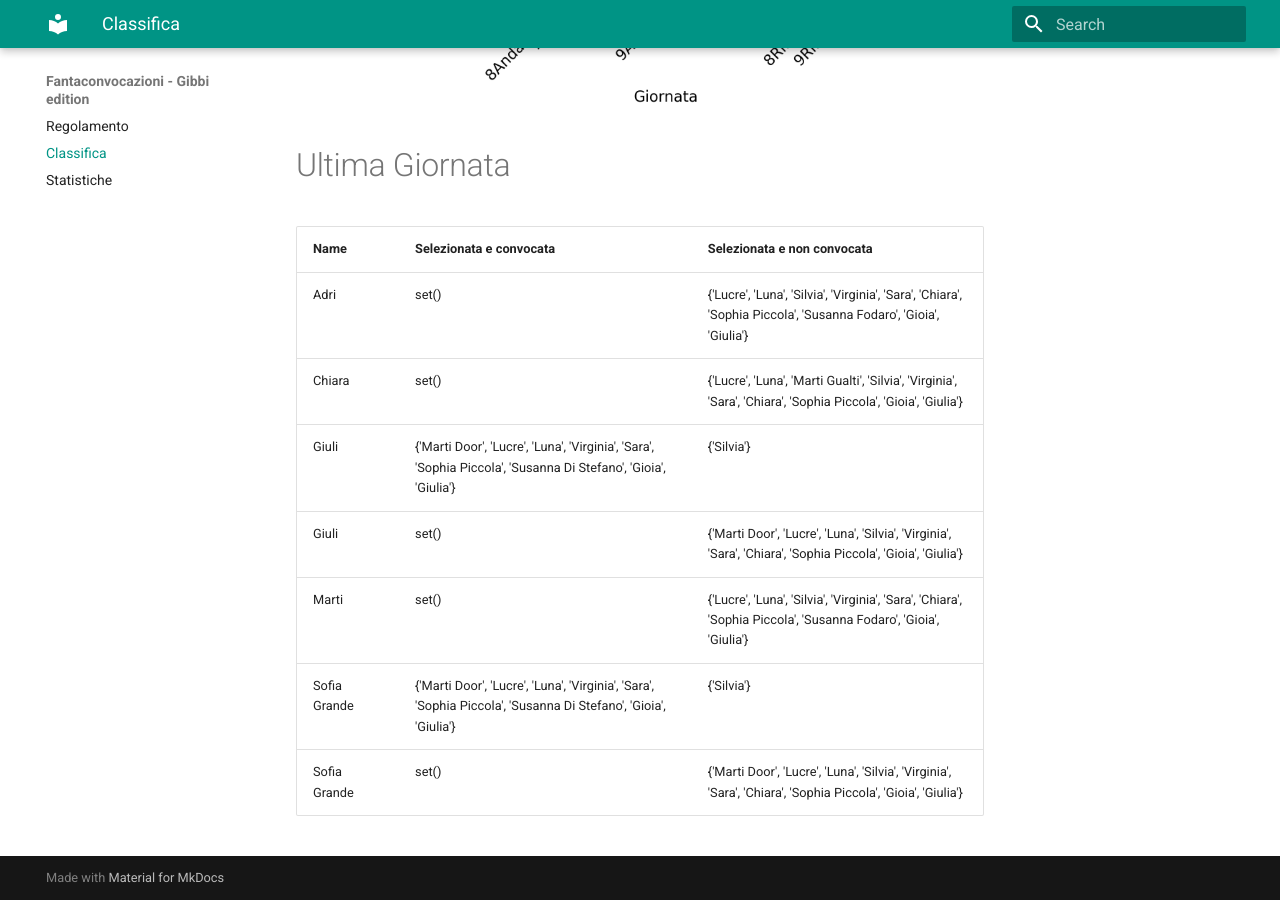
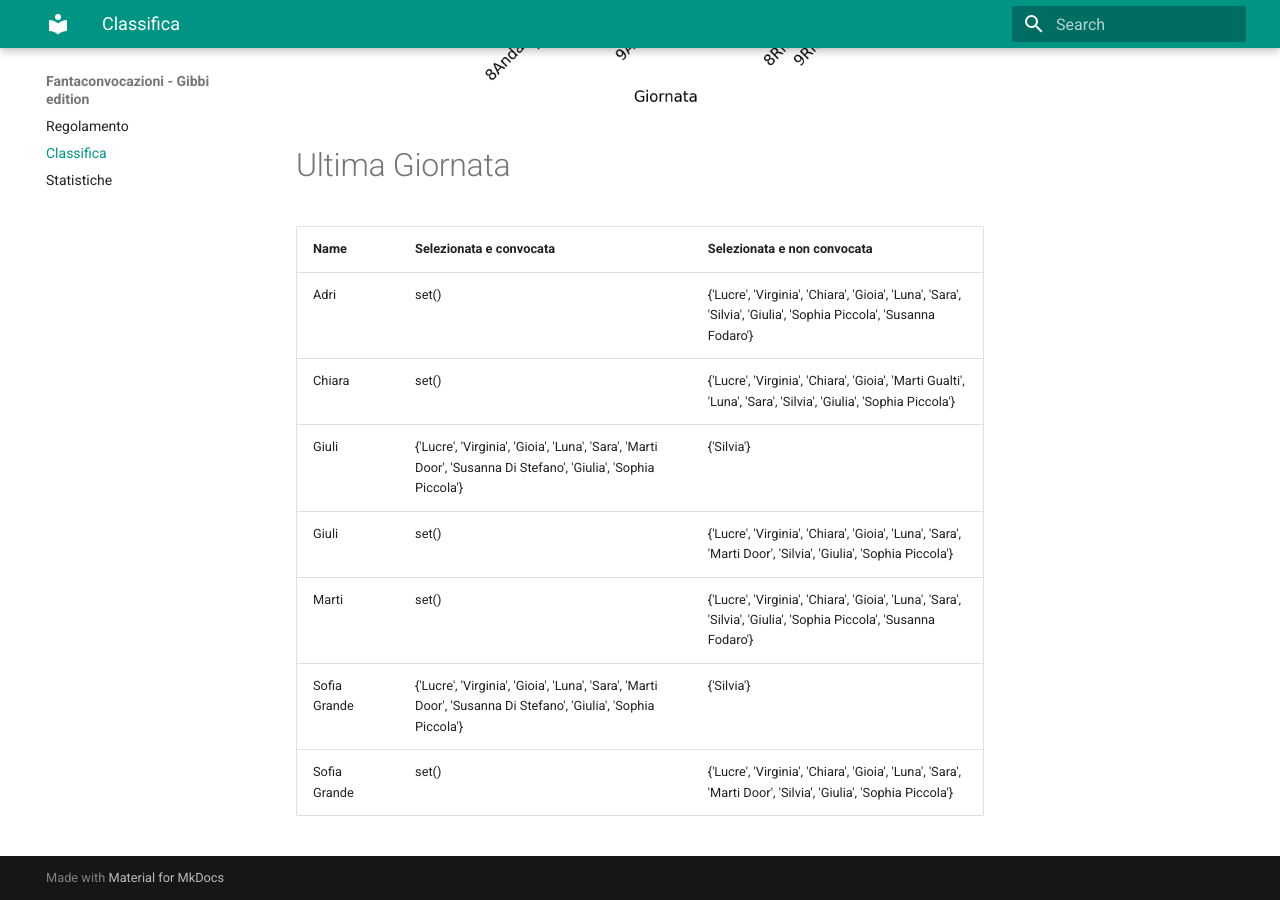
Before and after one commit to martinig94/fantagibbi, an MkDocs documentation site: the page built from docs/Classifica.md, in a window 1280 px wide and 900 px high, scrolled down 1003 px. Built offline with MkDocs 1.6.1 and Material for MkDocs 9.7.7, drawn with Linux system fonts in a browser that asks for light colours.

Commit message:
Auto-update from main.py

```diff
--- a/docs/Classifica.md
+++ b/docs/Classifica.md
@@ -18,11 +18,11 @@
 <!-- START_TABLE CORRECT -->
 | Name         | Selezionata e convocata                                                                                        | Selezionata e non convocata                                                                                      |
 |:-------------|:---------------------------------------------------------------------------------------------------------------|:-----------------------------------------------------------------------------------------------------------------|
-| Adri         | set()                                                                                                          | {'Lucre', 'Luna', 'Silvia', 'Virginia', 'Sara', 'Chiara', 'Sophia Piccola', 'Susanna Fodaro', 'Gioia', 'Giulia'} |
-| Chiara       | set()                                                                                                          | {'Lucre', 'Luna', 'Marti Gualti', 'Silvia', 'Virginia', 'Sara', 'Chiara', 'Sophia Piccola', 'Gioia', 'Giulia'}   |
-| Giuli        | {'Marti Door', 'Lucre', 'Luna', 'Virginia', 'Sara', 'Sophia Piccola', 'Susanna Di Stefano', 'Gioia', 'Giulia'} | {'Silvia'}                                                                                                       |
-| Giuli        | set()                                                                                                          | {'Marti Door', 'Lucre', 'Luna', 'Silvia', 'Virginia', 'Sara', 'Chiara', 'Sophia Piccola', 'Gioia', 'Giulia'}     |
-| Marti        | set()                                                                                                          | {'Lucre', 'Luna', 'Silvia', 'Virginia', 'Sara', 'Chiara', 'Sophia Piccola', 'Susanna Fodaro', 'Gioia', 'Giulia'} |
-| Sofia Grande | {'Marti Door', 'Lucre', 'Luna', 'Virginia', 'Sara', 'Sophia Piccola', 'Susanna Di Stefano', 'Gioia', 'Giulia'} | {'Silvia'}                                                                                                       |
-| Sofia Grande | set()                                                                                                          | {'Marti Door', 'Lucre', 'Luna', 'Silvia', 'Virginia', 'Sara', 'Chiara', 'Sophia Piccola', 'Gioia', 'Giulia'}     |
+| Adri         | set()                                                                                                          | {'Lucre', 'Virginia', 'Chiara', 'Gioia', 'Luna', 'Sara', 'Silvia', 'Giulia', 'Sophia Piccola', 'Susanna Fodaro'} |
+| Chiara       | set()                                                                                                          | {'Lucre', 'Virginia', 'Chiara', 'Gioia', 'Marti Gualti', 'Luna', 'Sara', 'Silvia', 'Giulia', 'Sophia Piccola'}   |
+| Giuli        | {'Lucre', 'Virginia', 'Gioia', 'Luna', 'Sara', 'Marti Door', 'Susanna Di Stefano', 'Giulia', 'Sophia Piccola'} | {'Silvia'}                                                                                                       |
+| Giuli        | set()                                                                                                          | {'Lucre', 'Virginia', 'Chiara', 'Gioia', 'Luna', 'Sara', 'Marti Door', 'Silvia', 'Giulia', 'Sophia Piccola'}     |
+| Marti        | set()                                                                                                          | {'Lucre', 'Virginia', 'Chiara', 'Gioia', 'Luna', 'Sara', 'Silvia', 'Giulia', 'Sophia Piccola', 'Susanna Fodaro'} |
+| Sofia Grande | {'Lucre', 'Virginia', 'Gioia', 'Luna', 'Sara', 'Marti Door', 'Susanna Di Stefano', 'Giulia', 'Sophia Piccola'} | {'Silvia'}                                                                                                       |
+| Sofia Grande | set()                                                                                                          | {'Lucre', 'Virginia', 'Chiara', 'Gioia', 'Luna', 'Sara', 'Marti Door', 'Silvia', 'Giulia', 'Sophia Piccola'}     |
 <!-- END_TABLE CORRECT -->
```
